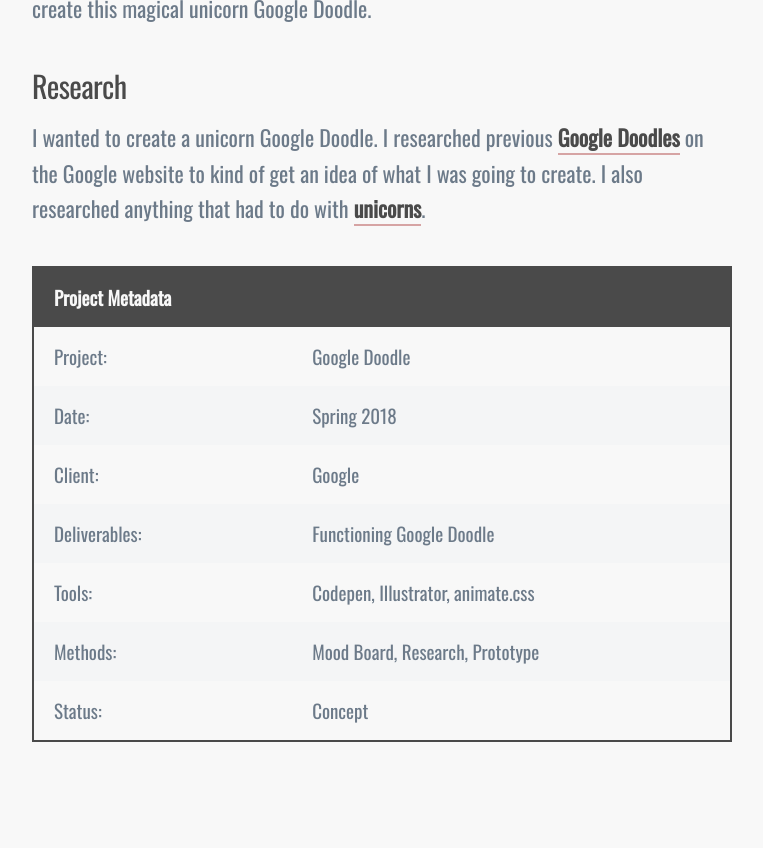
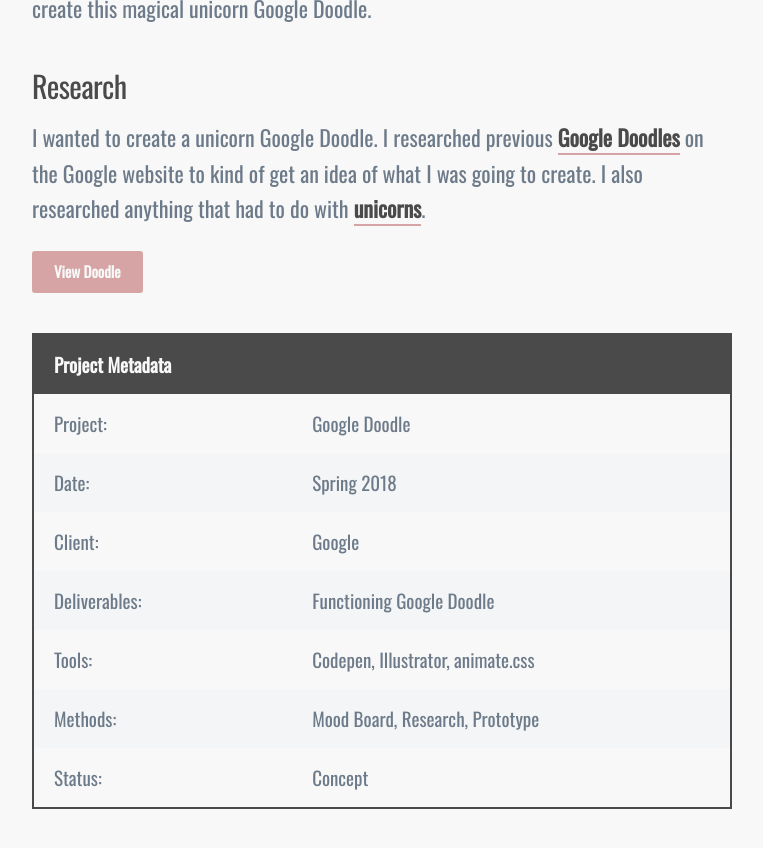
Before and after one commit to noremuhh/noremuhh.github.io, a Jekyll site: the page built from _projects/google-doodle.markdown, in a window 1280 px wide and 900 px high, scrolled down 1423 px. Shown: the top 848 px of the window, without its empty margins (258-1021 px from the left). Built offline with Jekyll 4.4.1, drawn with Linux system fonts in a browser that asks for light colours; nearby versions of some CDN libraries.

Commit message:
Doodle Button

```diff
--- a/_projects/google-doodle.markdown
+++ b/_projects/google-doodle.markdown
@@ -15,6 +15,8 @@
 ### Research
 I wanted to create a unicorn Google Doodle. I researched previous [Google Doodles](https://www.google.com/doodles) on the Google website to kind of get an idea of what I was going to create. I also researched anything that had to do with [unicorns](https://www.google.com/search?q=unicorns&source=lnms&tbm=isch&sa=X&ved=0ahUKEwipgNDqrJHfAhUEKH0KHbYWD4EQ_AUIDigB&biw=1020&bih=650).
 
+<a href="https://364058fb691e488b8432b9016efea0b8.production.codepen.codes/" class="button">View Doodle</a>
+
 
 | Project Metadata|
 |------------------------|-------------|
```
